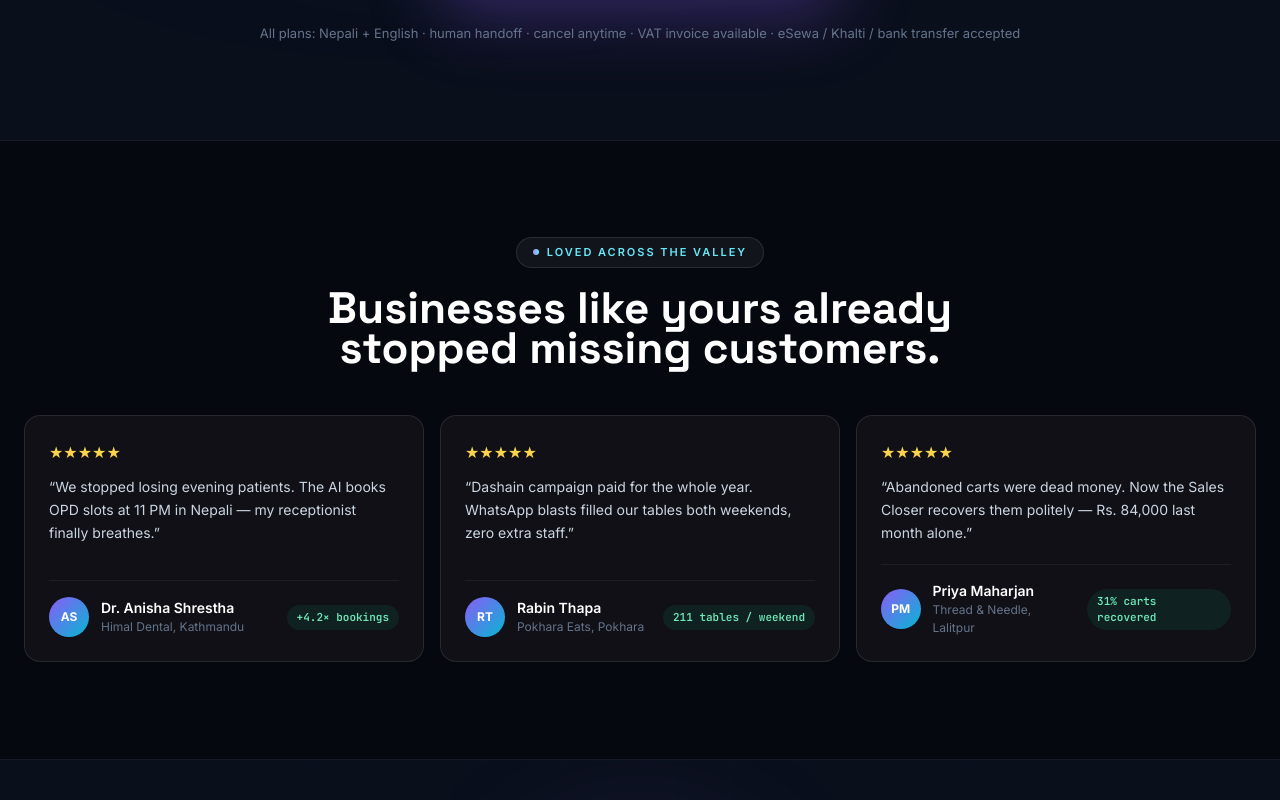
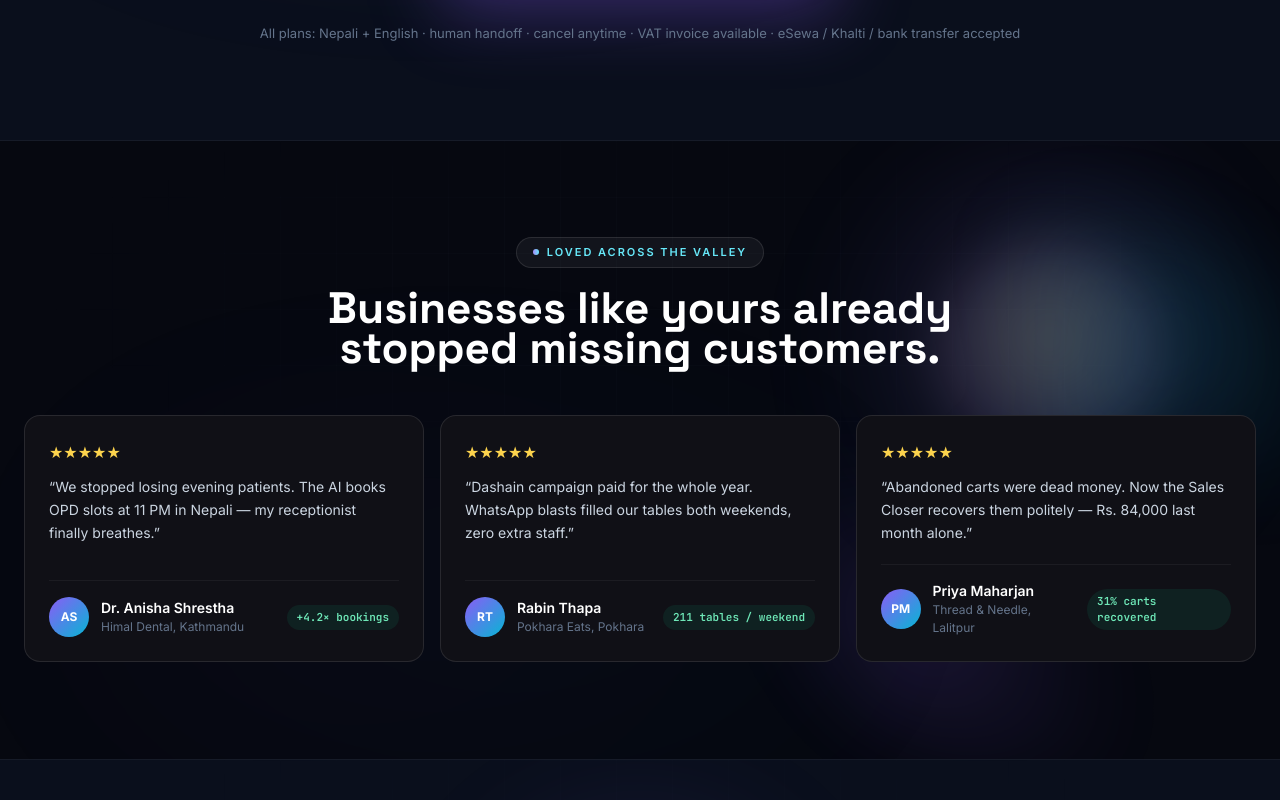
Before and after one commit to sakarastralia123-bot/sangamai, a React (Vite) app in the folder frontend/: page / in a window 1280 px wide. Shown: the part 5840-6640 px from the top of the page. Built offline with nearby package versions, Linux system fonts and the light colour scheme; no server answers.

Commit message:
Add missing testimonials orb, fix FAQ content stacking over orb

```diff
--- a/frontend/src/pages/Landing.jsx
+++ b/frontend/src/pages/Landing.jsx
@@ -278,7 +278,9 @@ export default function Landing() {
       </section>
 
       {/* ═══ TESTIMONIALS — social proof ═══ */}
-      <section className="mx-auto max-w-7xl px-4 py-24 sm:px-6">
+      <section className="relative overflow-hidden py-24">
+        <ScrollOrb align="right" tone={4} />
+        <div className="relative z-10 mx-auto max-w-7xl px-4 sm:px-6">
         <SectionHeading eyebrow="Loved across the valley" title="Businesses like yours already stopped missing customers." />
         <div className="mt-12 grid gap-4 md:grid-cols-3">
           {TESTIMONIALS.map((t, i) => (
@@ -297,6 +299,7 @@ export default function Landing() {
               </figure>
             </Reveal>
           ))}
+        </div>
         </div>
       </section>
 
@@ -356,8 +359,9 @@ export default function Landing() {
       </section>
 
       {/* ═══ FAQ — objection busting ═══ */}
-      <section id="faq" className="relative overflow-hidden mx-auto max-w-3xl px-4 py-24 sm:px-6">
+      <section id="faq" className="relative overflow-hidden py-24">
         <ScrollOrb align="center" tone={6} />
+        <div className="relative z-10 mx-auto max-w-3xl px-4 sm:px-6">
         <SectionHeading eyebrow="Objections, answered" title="Fair questions. Straight answers." />
         <div className="mt-10 space-y-3">
           {FAQS.map((f, i) => {
@@ -374,6 +378,7 @@ export default function Landing() {
               </Reveal>
             );
           })}
+        </div>
         </div>
       </section>
 
```
